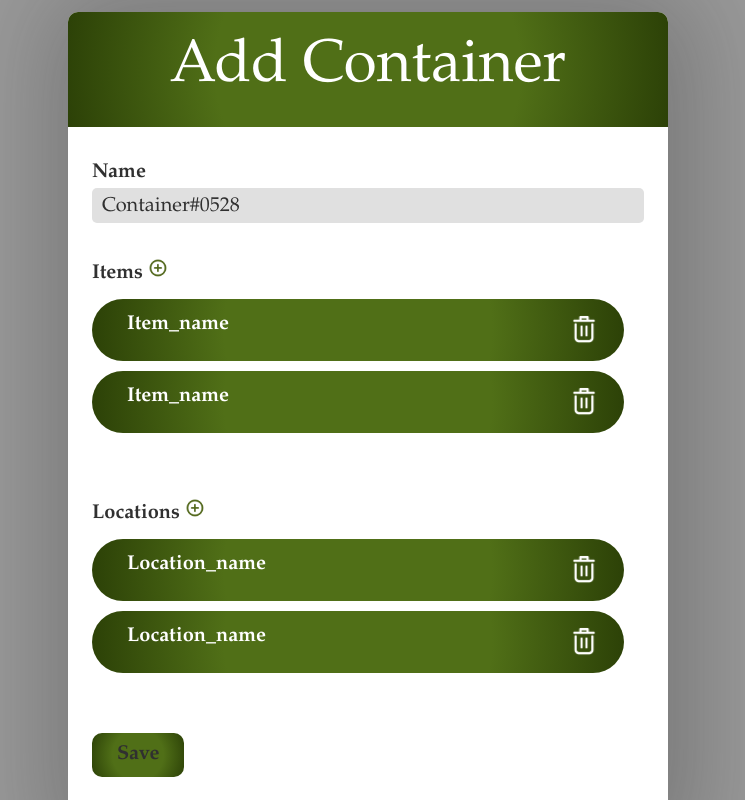
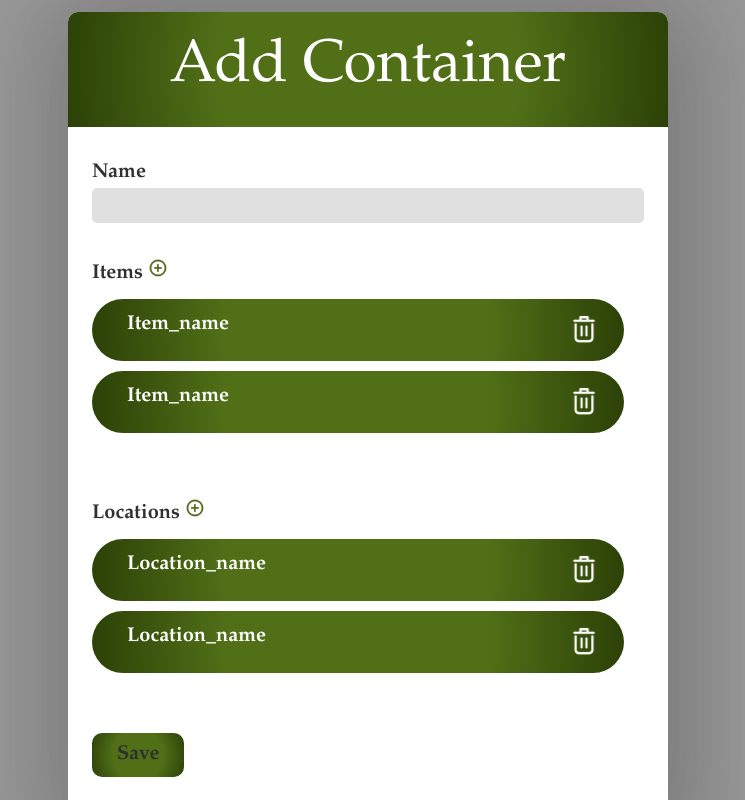
Before and after one commit to WouterOnGithub/Waystone, a React (Vite) app in the folder waystoneProject/: page /user/Add_Container in a window 1280 px wide. Shown: the whole page, without its empty margins (272-1017 px from the left). Built offline with nearby package versions, Linux system fonts and the light colour scheme; no server answers.

Commit message:
taking pause, commiting changes (very small)

```diff
--- a/waystoneProject/src/components/popups/Add_Container.jsx
+++ b/waystoneProject/src/components/popups/Add_Container.jsx
@@ -18,7 +18,7 @@ function Add_Container()
         <form id="input-box-gray">
             <br />
             <label htmlFor="name-buildingregion"><b>Name</b></label> <br />
-            <input type="text" id="name-buildingregion" defaultValue="Container#0528"/>
+            <input type="text" id="name-buildingregion"/>
             <br /><br />
 
             {/* A way to add an item by pressing the ADD icon */}
```
